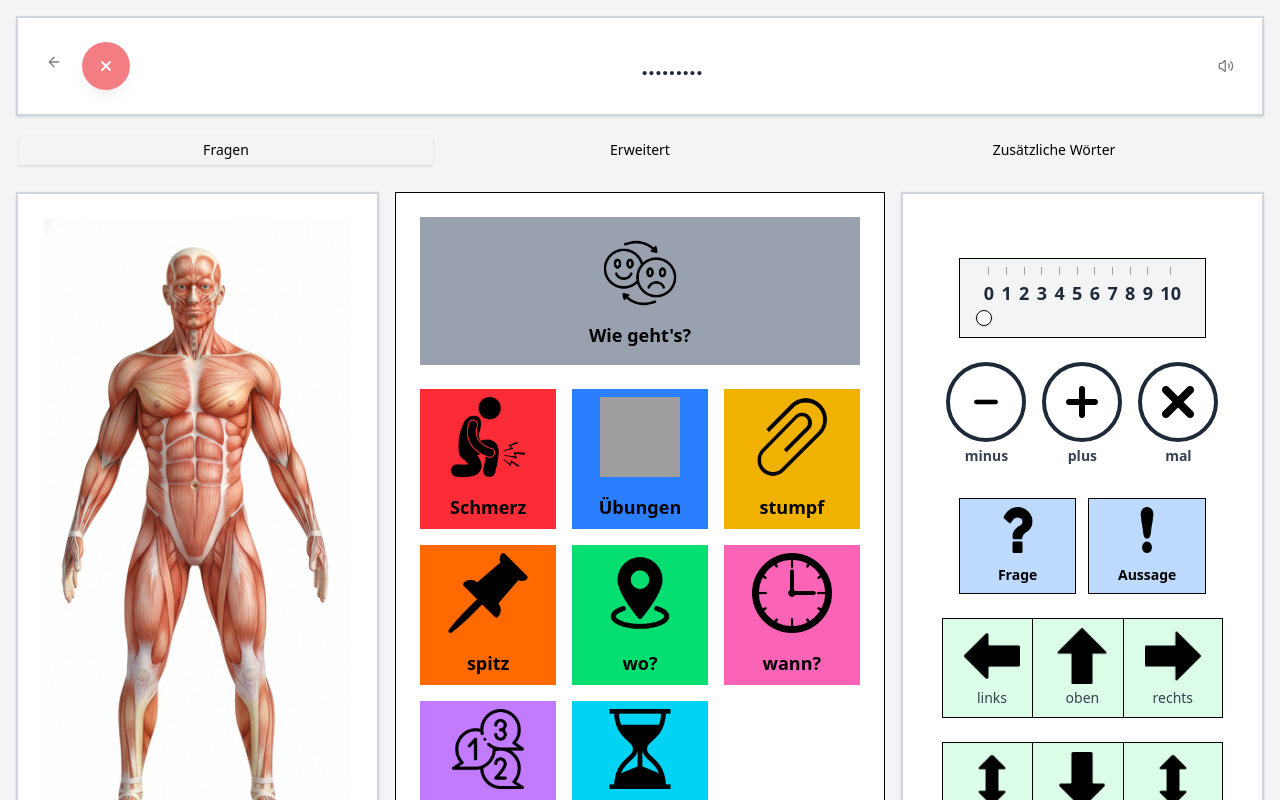
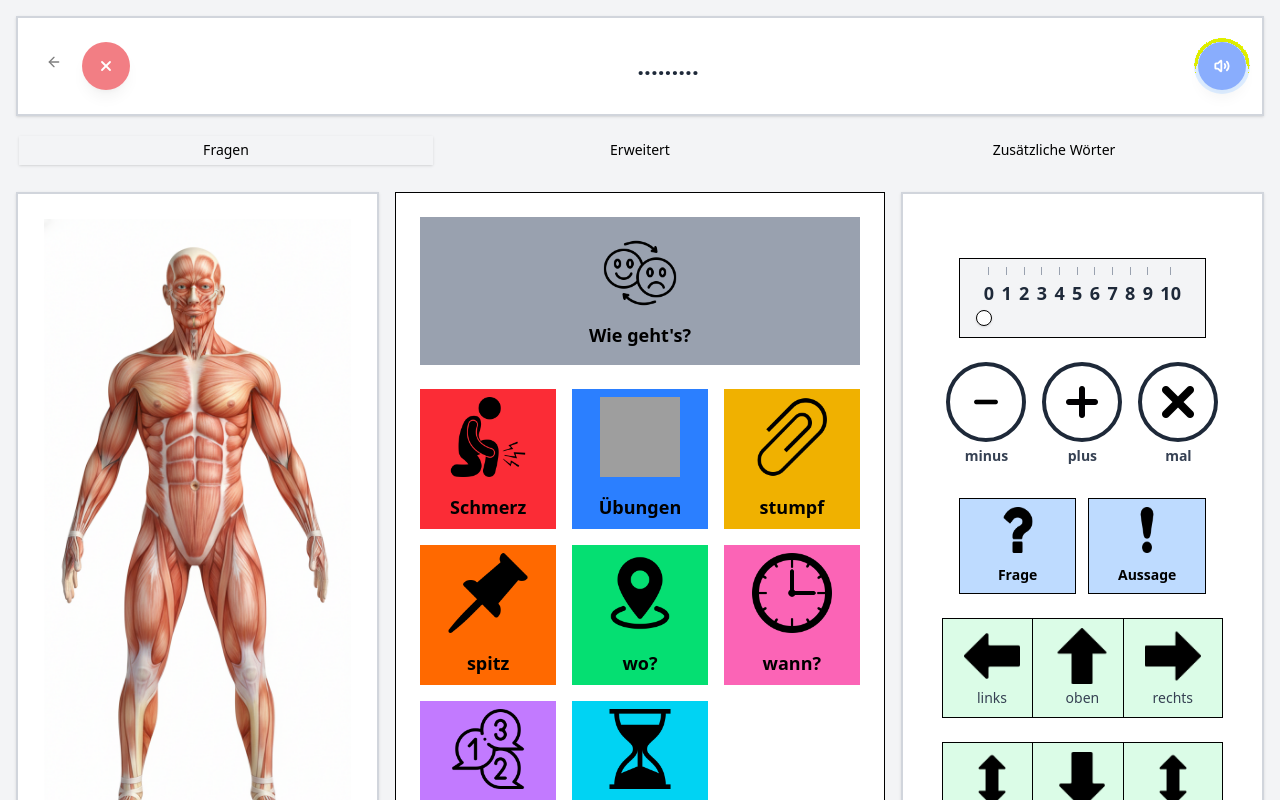
Before and after one commit to HackaHealth-Association/Claudio_APPhasia, a React (Vite) app in the folder my-app/: page / in a window 1280 px wide. Shown: the top 800 px of the page. Built offline with nearby package versions, Linux system fonts and the light colour scheme; grey boxes are pictures that could not be loaded.

Commit message:
Make speaker larger

```diff
--- a/my-app/src/Components/therapy/TextDisplay.jsx
+++ b/my-app/src/Components/therapy/TextDisplay.jsx
@@ -109,12 +109,14 @@ export default function TextDisplay({ selectedWords, onBack, onSpeak, onClearAll
               onClick={onSpeak}
               variant="ghost"
               size="icon"
-              className="h-10 w-10"
+              className="h-12 w-12 rounded-full bg-blue-600 hover:bg-blue-700
+               ring-4 ring-blue-300/60 hover:ring-blue-400/70
+               shadow-lg focus:outline-none focus:ring-4 focus:ring-blue-200"
               disabled={selectedWords.length === 0}  // Can't speak if nothing to say
               title="Text vorlesen"
               aria-label ='Speak'
             >
-              <Volume2 className="w-6 h-6" />
+              <Volume2 className="w-8 h-8 text-white" strokeWidth={2.75} />
             </Button>
         ) : (
           <Button
```
